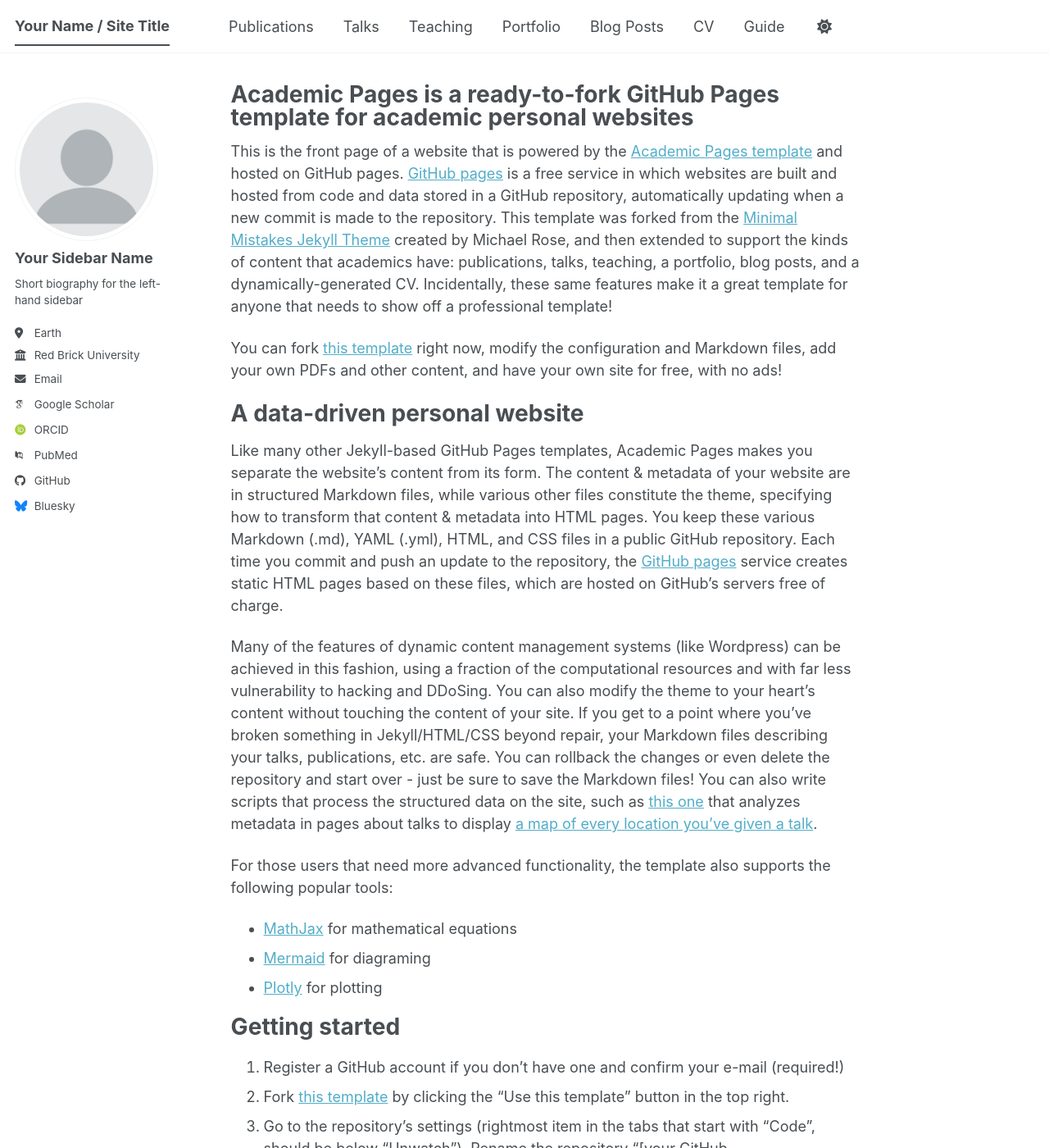
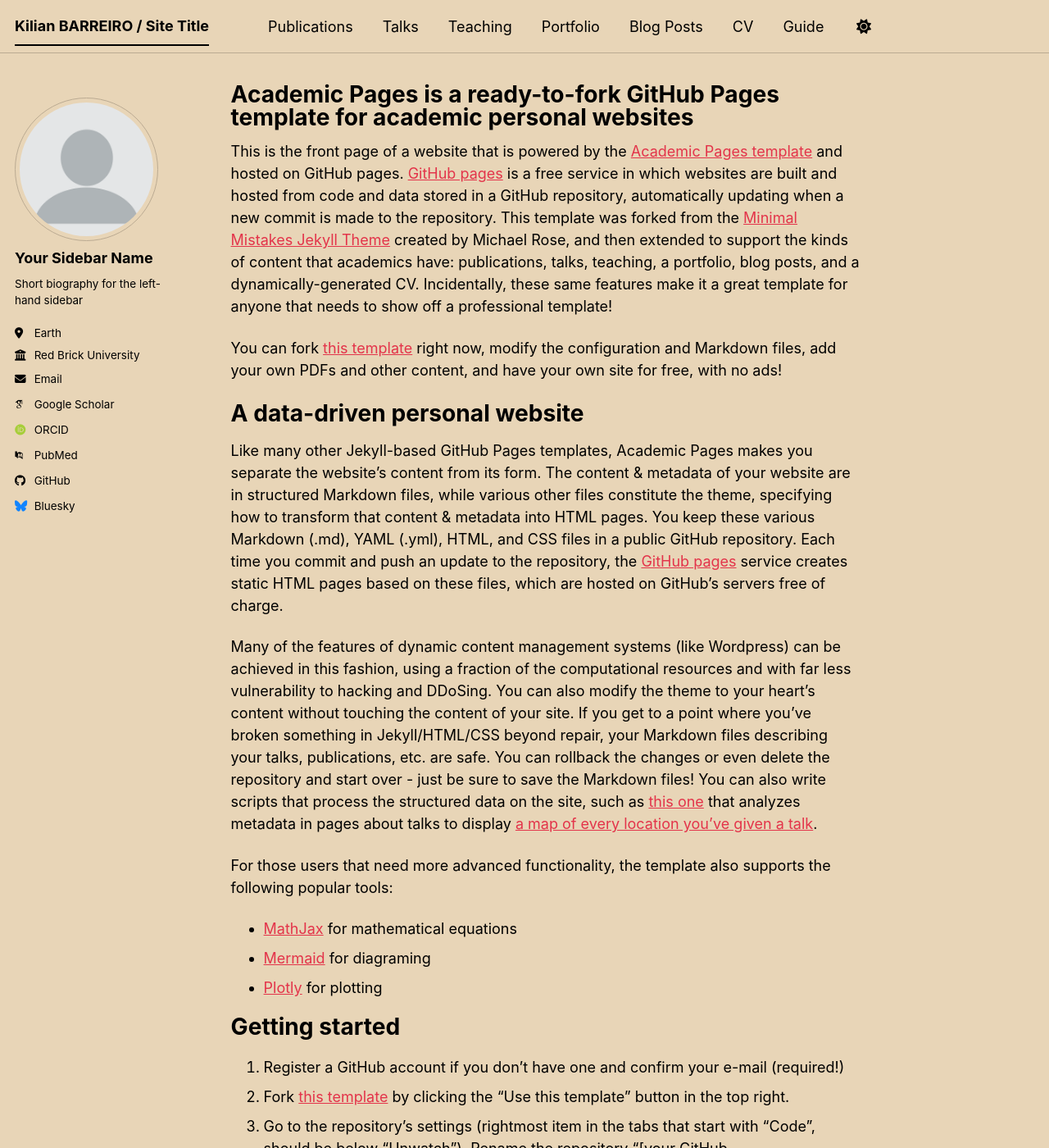
Before and after one commit to KilianBARREIRO/KilianBARREIRO.github.io, a Jekyll site: the page built from _pages/about.md, in a window 1280 px wide and 1400 px high. Shown: the whole window at 82% size. Built offline with Jekyll 4.4.1, drawn with Linux system fonts in a browser that asks for light colours; some web fonts are replaced; a script bundle is joined from its source files by our own code; library files that are not in the unit come from our copies; some of the changed text lies outside the part shown.

Commit message:
Update _config.yml

```diff
--- a/_config.yml
+++ b/_config.yml
@@ -8,10 +8,10 @@
 
 # Basic Site Settings
 locale                   : "en-US"
-site_theme               : "default" # The available themes options are "default", "air", "sunrise", "mint", "dirt" and "contrast"
-title                    : "Your Name / Site Title"
+site_theme               : "sunrise" # The available themes options are "default", "air", "sunrise", "mint", "dirt" and "contrast"
+title                    : "Kilian BARREIRO / Site Title"
 title_separator          : "-"
-name                     : &name "Your Name"
+name                     : &name "Kilian BARREIRO"
 description              : &description "Your Name's academic portfolio"   # Update this with a general description of your site, this is the default if not overridden by a page
 url                      : https://academicpages.github.io # The base hostname & protocol for your site e.g. "https://[your GitHub username].github.io",
                                                            # or if you already have some other page hosted on Github then use "https://[your GitHub username].github.io/[Your Repo Name]"
```
